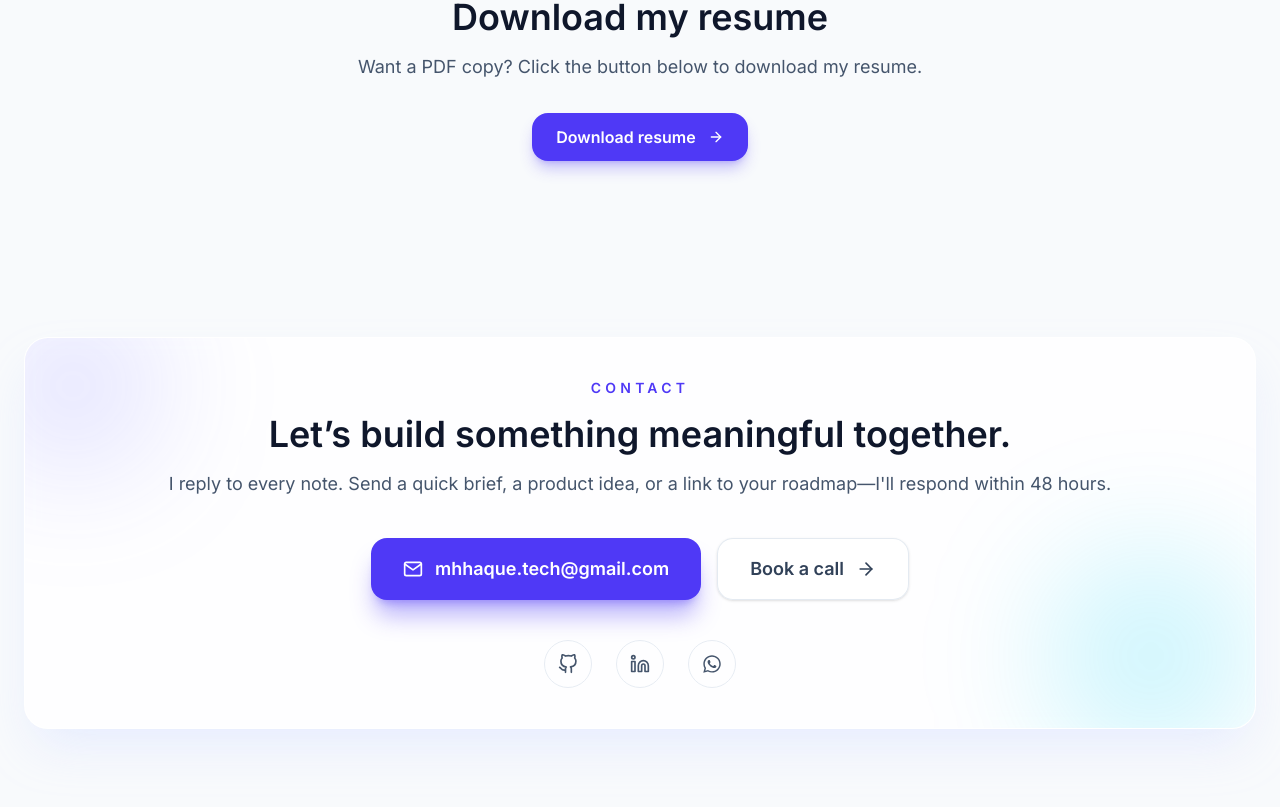
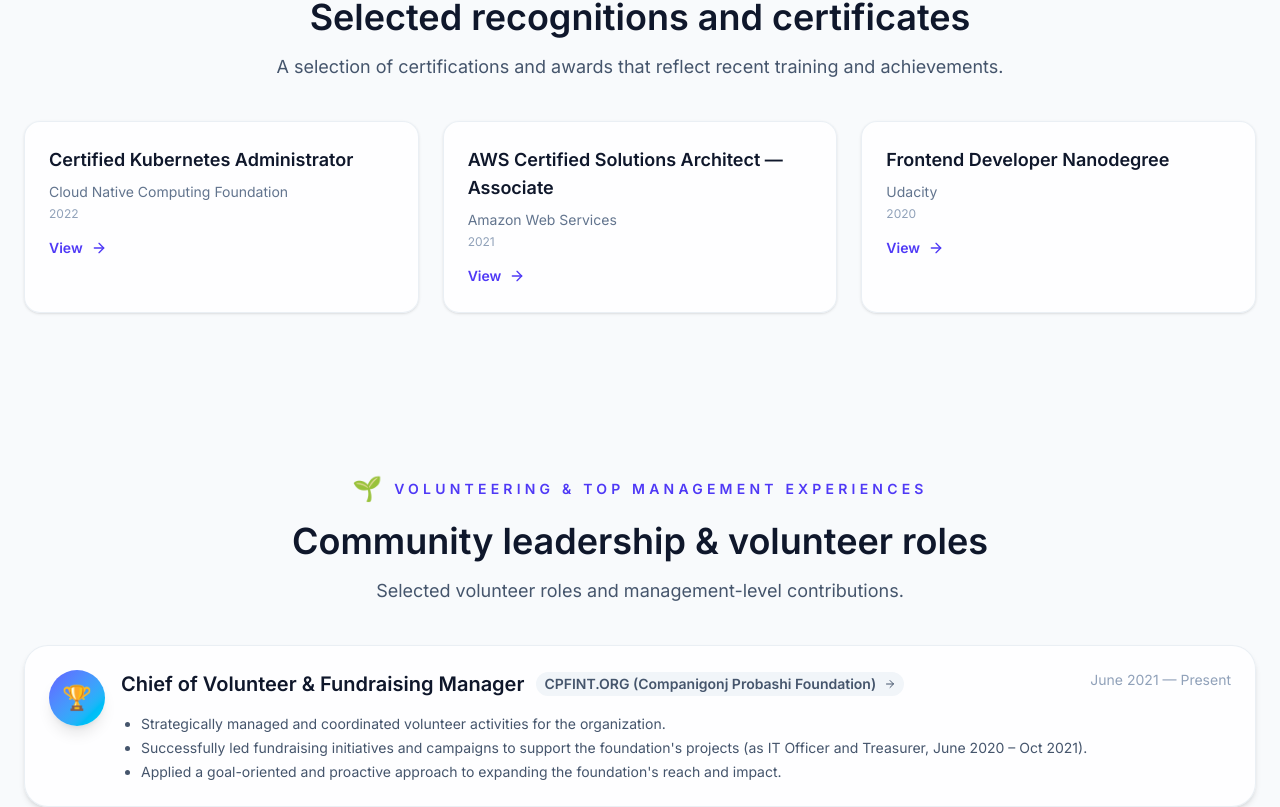
Before and after one commit to MHHJisan/mhhaque, a Next.js app: page / in a window 1280 px wide. Shown: the part 7599-8406 px from the top of the page. Built offline with nearby package versions, Linux system fonts and the light colour scheme.

Commit message:
volunteering part added

```diff
--- a/app/page.tsx
+++ b/app/page.tsx
@@ -330,6 +330,57 @@ const experiences: Experience[] = [
       "Developed core modules for livestock management in PHP",
       "Integrated accounting features into the system",
       "Delivered features while balancing academic commitments",
+    ],
+  },
+];
+
+const awards = [
+  {
+    id: 1,
+    title: "Certified Kubernetes Administrator",
+    issuer: "Cloud Native Computing Foundation",
+    year: "2022",
+    link: "https://www.cncf.io/",
+  },
+  {
+    id: 2,
+    title: "AWS Certified Solutions Architect — Associate",
+    issuer: "Amazon Web Services",
+    year: "2021",
+    link: "https://aws.amazon.com/certification/",
+  },
+  {
+    id: 3,
+    title: "Frontend Developer Nanodegree",
+    issuer: "Udacity",
+    year: "2020",
+    link: "https://www.udacity.com/",
+  },
+];
+
+const volunteering = [
+  {
+    id: 1,
+    title: "Chief of Volunteer & Fundraising Manager",
+    period: "June 2021 — Present",
+    organization: "CPFINT.ORG (Companigonj Probashi Foundation)",
+    link: "https://www.cpfint.org",
+    emoji: "🏆",
+    details: [
+      "Strategically managed and coordinated volunteer activities for the organization.",
+      "Successfully led fundraising initiatives and campaigns to support the foundation's projects (as IT Officer and Treasurer, June 2020 – Oct 2021).",
+      "Applied a goal-oriented and proactive approach to expanding the foundation's reach and impact.",
+    ],
+  },
+  {
+    id: 2,
+    title: "Volunteer",
+    period: "Apr 2015 — Present",
+    organization: "We. Foundation",
+    link: "https://www.facebook.com/groups/902085893250334",
+    emoji: "🤝",
+    details: [
+      "Contributed to various charitable and non-profit initiatives, demonstrating a long-term commitment to community service and philanthropic goals.",
     ],
   },
 ];
@@ -768,6 +819,121 @@ export default function Home() {
       {/* Client-only ExperienceSection loaded dynamically to avoid SSR/CSR mismatch */}
       <ExperienceSection experiences={experiences} />
 
+      <section id="awards" className="py-20">
+        <div className="container mx-auto px-6">
+          <div className="mx-auto max-w-3xl text-center">
+            <p className="text-sm font-semibold uppercase tracking-[0.3em] text-indigo-600 dark:text-indigo-400">
+              Awards & Certifications
+            </p>
+            <h2 className="mt-4 text-3xl font-semibold text-slate-900 sm:text-4xl dark:text-white">
+              Selected recognitions and certificates
+            </h2>
+            <p className="mt-4 text-lg text-slate-600 dark:text-slate-300">
+              A selection of certifications and awards that reflect recent
+              training and achievements.
+            </p>
+          </div>
+
+          <div className="mt-10 grid gap-6 sm:grid-cols-2 lg:grid-cols-3">
+            {awards.map((a) => (
+              <div
+                key={a.id}
+                className="rounded-2xl border border-slate-200/70 bg-white/80 p-6 text-left shadow-sm backdrop-blur dark:border-white/10 dark:bg-white/5"
+              >
+                <h3 className="text-lg font-semibold text-slate-900 dark:text-white">
+                  {a.title}
+                </h3>
+                <p className="mt-2 text-sm text-slate-500 dark:text-slate-300">
+                  {a.issuer}
+                </p>
+                <p className="mt-1 text-xs text-slate-400">{a.year}</p>
+                {a.link && (
+                  <a
+                    href={a.link}
+                    target="_blank"
+                    rel="noopener noreferrer"
+                    className="mt-4 inline-flex items-center gap-2 text-sm font-semibold text-indigo-600 hover:text-indigo-500"
+                  >
+                    View
+                    <FiArrowRight className="h-4 w-4" />
+                  </a>
+                )}
+              </div>
+            ))}
+          </div>
+        </div>
+      </section>
+
+      <section id="volunteering" className="py-20">
+        <div className="container mx-auto px-6">
+          <div className="mx-auto max-w-3xl text-center">
+            <div className="inline-flex items-center gap-3">
+              <span className="text-2xl">🌱</span>
+              <p className="text-sm font-semibold uppercase tracking-[0.3em] text-indigo-600 dark:text-indigo-400">
+                Volunteering & Top Management Experiences
+              </p>
+            </div>
+            <h2 className="mt-4 text-3xl font-semibold text-slate-900 sm:text-4xl dark:text-white">
+              Community leadership & volunteer roles
+            </h2>
+            <p className="mt-4 text-lg text-slate-600 dark:text-slate-300">
+              Selected volunteer roles and management-level contributions.
+            </p>
+          </div>
+
+          <div className="mt-10 space-y-6">
+            {volunteering.map((v) => (
+              <div
+                key={v.id}
+                className="flex gap-4 items-start rounded-3xl border border-slate-200/70 bg-white/80 p-6 shadow-md hover:shadow-xl transition dark:border-white/10 dark:bg-white/5"
+              >
+                <div className="shrink-0">
+                  <div className="h-14 w-14 rounded-full bg-linear-to-br from-indigo-500 to-cyan-400 flex items-center justify-center text-2xl shadow-lg">
+                    <span role="img" aria-label={v.title}>
+                      {v.emoji}
+                    </span>
+                  </div>
+                </div>
+
+                <div className="flex-1">
+                  <div className="flex items-start justify-between">
+                    <div>
+                      <h3 className="text-xl font-semibold text-slate-900 dark:text-white flex items-center gap-3">
+                        {v.title}
+                        {v.link ? (
+                          <a
+                            href={v.link}
+                            target="_blank"
+                            rel="noopener noreferrer"
+                            className="text-sm inline-flex items-center gap-2 rounded-full bg-slate-100 px-2 py-0.5 text-slate-600 hover:bg-slate-200 dark:bg-white/10 dark:text-slate-300"
+                          >
+                            {v.organization}
+                            <FiArrowRight className="h-3 w-3" />
+                          </a>
+                        ) : (
+                          <span className="text-sm inline-block rounded-full bg-slate-100 px-2 py-0.5 text-slate-600 dark:bg-white/10 dark:text-slate-300">
+                            {v.organization}
+                          </span>
+                        )}
+                      </h3>
+                    </div>
+                    <p className="text-sm text-slate-400">{v.period}</p>
+                  </div>
+
+                  <ul className="mt-4 list-disc pl-5 text-sm text-slate-600 dark:text-slate-300">
+                    {v.details.map((d) => (
+                      <li key={d} className="mt-1">
+                        {d}
+                      </li>
+                    ))}
+                  </ul>
+                </div>
+              </div>
+            ))}
+          </div>
+        </div>
+      </section>
+
       <section id="resume" className="py-20">
         <div className="container mx-auto px-6">
           <div className="mx-auto max-w-3xl text-center">
```
